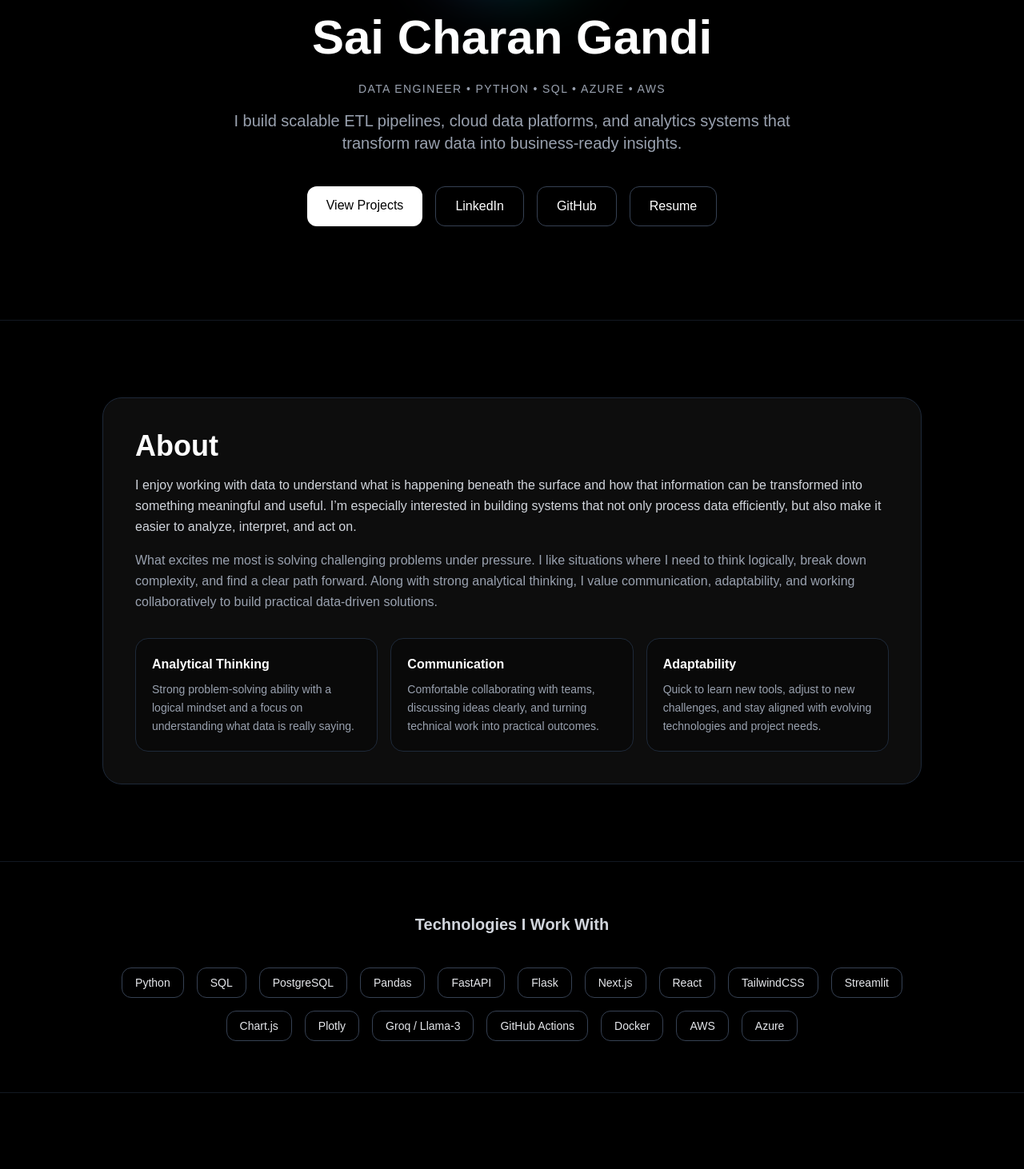
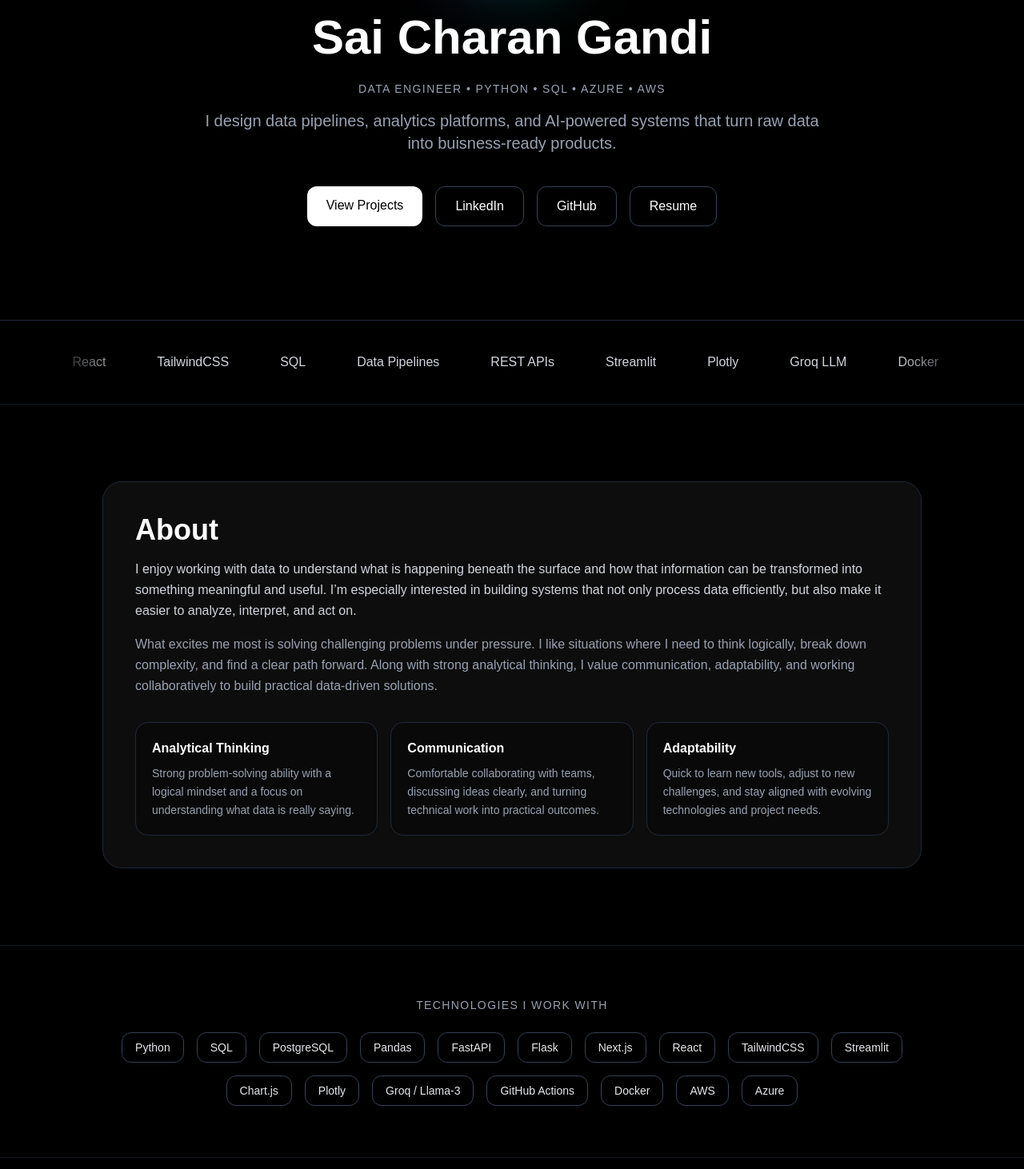
Before and after one commit to charan4899/portfolio, a Next.js app: page / in a window 1280 px wide. Shown: the part 400-1862 px from the top of the page at 80% size. Built offline with nearby package versions, Linux system fonts and the light colour scheme.

Commit message:
minor changes

```diff
--- a/app/globals.css
+++ b/app/globals.css
@@ -28,3 +28,30 @@ body {
 html {
   scroll-behavior: smooth;
 }
+
+.marquee {
+  overflow: hidden;
+  position: relative;
+  width: 100%;
+}
+
+.marquee-track {
+  display: flex;
+  width: max-content;
+  animation: marquee-scroll 28s linear infinite;
+}
+
+.marquee-group {
+  display: flex;
+  flex-shrink: 0;
+  align-items: center;
+}
+
+@keyframes marquee-scroll {
+  from {
+    transform: translateX(0);
+  }
+  to {
+    transform: translateX(-50%);
+  }
+}
--- a/app/page.tsx
+++ b/app/page.tsx
@@ -9,6 +9,26 @@ const fadeUp = {
   hidden: { opacity: 0, y: 18 },
   visible: { opacity: 1, y: 0 },
 };
+
+const techStack = [
+  "Python",
+  "FastAPI",
+  "PostgreSQL",
+  "Next.js",
+  "React",
+  "TailwindCSS",
+  "SQL",
+  "Data Pipelines",
+  "REST APIs",
+  "Streamlit",
+  "Plotly",
+  "Groq LLM",
+  "Docker",
+  "GitHub Actions",
+  "Neon PostgreSQL",
+  "Vercel",
+  "Render",
+];
 
 export default function Home() {
   return (
@@ -83,8 +103,7 @@ export default function Home() {
             transition={{ duration: 0.6, delay: 0.2 }}
             className="text-lg md:text-xl text-gray-400 max-w-3xl mx-auto mb-10"
           >
-            I build scalable ETL pipelines, cloud data platforms, and analytics
-            systems that transform raw data into business-ready insights.
+            I design data pipelines, analytics platforms, and AI-powered systems that turn raw data into buisness-ready products.
           </motion.p>
 
           <motion.div
@@ -128,6 +147,41 @@ export default function Home() {
           </motion.div>
         </div>
       </section>
+
+      {/* TECH STACK */}
+      <section className="relative border-t border-gray-800 py-10 overflow-hidden">
+        <div className="max-w-6xl mx-auto">
+          <div className="marquee relative">
+
+            {/* left fade */}
+            <div className="pointer-events-none absolute left-0 top-0 h-full w-24 bg-gradient-to-r from-black to-transparent z-10" />
+
+            {/* right fade */}
+            <div className="pointer-events-none absolute right-0 top-0 h-full w-24 bg-gradient-to-l from-black to-transparent z-10" />
+
+            <div className="marquee-track">
+              <div className="marquee-group">
+                {techStack.map((tech) => (
+                  <span key={`a-${tech}`} className="px-8 text-gray-300 whitespace-nowrap">
+                    {tech}
+                  </span>
+                ))}
+              </div>
+
+              <div className="marquee-group">
+                {techStack.map((tech) => (
+                  <span key={`b-${tech}`} className="px-8 text-gray-300 whitespace-nowrap">
+                    {tech}
+                  </span>
+                ))}
+              </div>
+            </div>
+
+          </div>
+
+        </div>
+      </section>
+
 
       {/* ABOUT */}
       <section id="about" className="relative py-24 px-6 border-t border-gray-800/60">
@@ -188,9 +242,9 @@ export default function Home() {
       {/* TECH STACK */}
       <section className="relative py-16 px-6 border-t border-gray-800/60">
         <div className="max-w-5xl mx-auto text-center">
-          <h3 className="text-xl font-semibold mb-10 text-gray-300">
-            Technologies I Work With
-          </h3>
+          <h2 className="text-center text-gray-400 text-sm tracking-widest mb-6">
+            TECHNOLOGIES I WORK WITH
+          </h2>
 
           <motion.div
             initial={{ opacity: 0 }}
@@ -302,16 +356,16 @@ export default function Home() {
             className="grid gap-6"
           >
             {/* Featured project */}
-            <div className="rounded-3xl border border-indigo-500/40 bg-white/5 backdrop-blur-md p-8 hover:border-indigo-400 hover:-translate-y-1 hover:shadow-xl hover:shadow-indigo-950/40 transition duration-300">
+            <div className="rounded-3xl border border-emerald-500/30 bg-gradient-to-br from-emerald-500/5 to-cyan-500/5 backdrop-blur-md p-8 hover:border-emerald-400 hover:scale-[1.02] transition duration-300">
               <div className="flex items-center justify-between mb-4">
-                <span className="inline-flex items-center rounded-full border border-indigo-500/30 bg-indigo-500/10 px-3 py-1 text-xs font-medium text-indigo-300">
-                  Featured Project
+                <span className="inline-block text-xs tracking-widest text-emerald-400 mb-2">
+                  FEATURED PROJECT
                 </span>
               </div>
 
               <div className="flex flex-col md:flex-row md:items-start md:justify-between gap-6">
                 <div>
-                  <h3 className="text-2xl font-semibold mb-2">
+                  <h3 className="text-2xl md:text-3xl font-semibold mb-2">
                     Agentic Travel Intelligence Platform
                   </h3>
 
```
